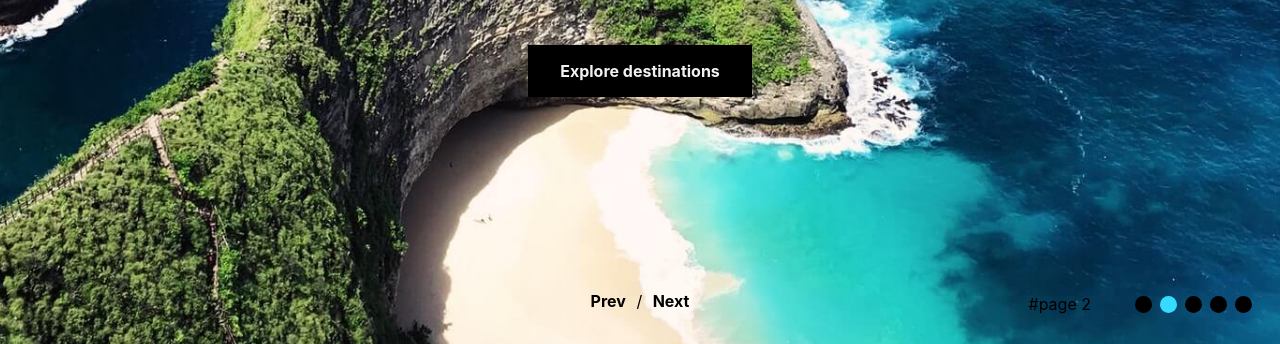
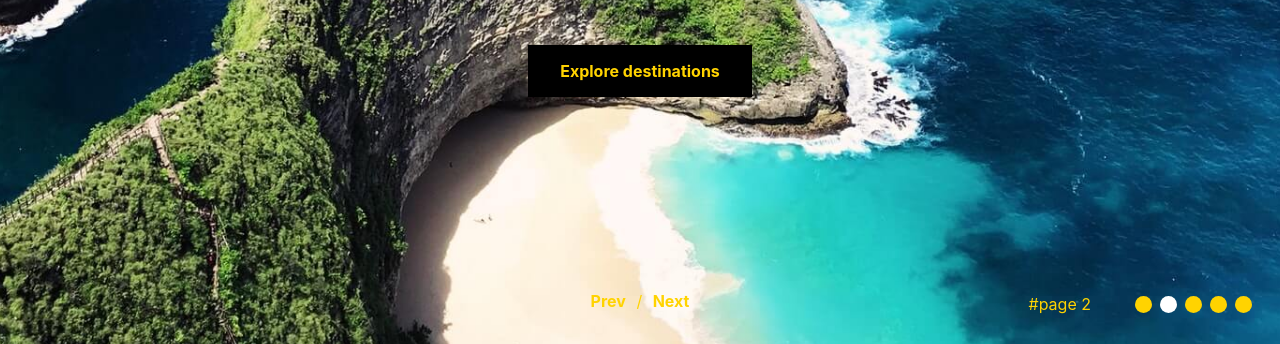
Before and after one commit to nomadkode/nomadfervor, a plain HTML site: page index2.html in a window 1280 px wide. Shown: the part 456-800 px from the top of the page. Drawn offline with Linux system fonts and the light colour scheme.

Commit message:
edit color palette

```diff
--- a/css/style.css
+++ b/css/style.css
@@ -188,67 +188,67 @@ body {
 
 /* Color schemes */
 .demo-1 {
-  --color-text: #fff;
+  --color-text: #e847ae;
   --color-bg: #000;
-  --color-link: #fff;
-  --color-link-hover: #13ca91;
-  --color-stitle: #fff;
+  --color-link: #e847ae;
+  --color-link-hover: #fff;
+  --color-stitle: #e847ae;
   --fontsize-stitle: 12vw;
   --color-sdesc: #fff;
-  --color-slink: #f1f1f1;
+  --color-slink: #e847ae;
   --color-slink-hover: #000;
   --color-slink-bg: #000;
-  --color-slink-hover-bg: #13ca91;
-  --color-nav: #f1f1f1;
-  --color-nav-hover: #13ca91;
+  --color-slink-hover-bg: #e847ae;
+  --color-nav: #e847ae;
+  --color-nav-hover: #fff;
 }
 
 .demo-2 {
-  --color-text: #000;
-  --color-bg: #fff;
-  --color-link: #000;
-  --color-link-hover: #37dbff;
-  --color-stitle: #fff;
+  --color-text: #ffd300;
+  --color-bg: #000;
+  --color-link: #ffd300;
+  --color-link-hover: #fff;
+  --color-stitle: #ffd300;
   --fontsize-stitle: 12vw;
   --color-sdesc: #fff;
-  --color-slink: #f1f1f1;
+  --color-slink: #ffd300;
   --color-slink-hover: #000;
   --color-slink-bg: #000;
-  --color-slink-hover-bg: #37dbff;
-  --color-nav: #000;
-  --color-nav-hover: #37dbff;
+  --color-slink-hover-bg: #ffd300;
+  --color-nav: #ffd300;
+  --color-nav-hover: #fff;
 }
 
 .demo-3 {
-  --color-text: #fff;
-  --color-bg: #333;
-  --color-link: #fff;
-  --color-link-hover: #ed4264;
-  --color-stitle: #fff;
+  --color-text: #08f7fe;
+  --color-bg: #000;
+  --color-link: #08f7fe;
+  --color-link-hover: #fff;
+  --color-stitle: #08f7fe;
   --fontsize-stitle: 12vw;
-  --color-sdesc: #f1f1f1;
-  --color-slink: #f1f1f1;
+  --color-sdesc: #fff;
+  --color-slink: #08f7fe;
   --color-slink-hover: #000;
   --color-slink-bg: #000;
-  --color-slink-hover-bg: #ed4264;
-  --color-nav: #f1f1f1;
-  --color-nav-hover: #ed4264;
+  --color-slink-hover-bg: #08f7fe;
+  --color-nav: #08f7fe;
+  --color-nav-hover: #fff;
 }
 
 .demo-4 {
-  --color-text: #fff;
-  --color-bg: #333;
-  --color-link: #fff;
-  --color-link-hover: #3b27ba;
-  --color-stitle: #fff;
+  --color-text: #472bff;
+  --color-bg: #000;
+  --color-link: #472bff;
+  --color-link-hover: #fff;
+  --color-stitle: #472bff;
   --fontsize-stitle: 12vw;
   --color-sdesc: #fff;
-  --color-slink: #f1f1f1;
-  --color-slink-hover: #000;
-  --color-slink-bg: #000;
-  --color-slink-hover-bg: #3b27ba;
-  --color-nav: #f1f1f1;
-  --color-nav-hover: #3b27ba;
+  --color-slink: #472bff;
+  --color-slink-hover: #f1f1f1;
+  --color-slink-bg: #fff;
+  --color-slink-hover-bg: #472bff;
+  --color-nav: #472bff;
+  --color-nav-hover: #fff;
 }
 
 .demo-5 {
@@ -256,7 +256,7 @@ body {
   --color-bg: #020202;
   --color-link: #fff;
   --color-link-hover: #e847ae;
-  --color-stitle: #f1f1f1;
+  --color-stitle: #e847ae;
   --fontsize-stitle: 12vw;
   --color-nav: #fff;
   --color-nav-hover: #e847ae;
--- a/index2.html
+++ b/index2.html
@@ -91,7 +91,7 @@
             <p class="slide__desc">
               The ocean stirs the heart and inspires the imagination.
             </p>
-            <a class="slide__link" href="#">Adventure yourself</a>
+            <a class="slide__link" href="#">Dive in the ocean</a>
           </div>
           <div class="slide">
             <div
@@ -113,7 +113,7 @@
             <p class="slide__desc">
               Let the waves carry you where the light can not.
             </p>
-            <a class="slide__link" href="#">Discover calmness</a>
+            <a class="slide__link" href="#">Let's go!</a>
           </div>
           <div class="slide">
             <div
--- a/js/demo2.js
+++ b/js/demo2.js
@@ -30,7 +30,7 @@
             easing: { in: 'easeOutQuad', out: 'easeOutQuad' },
           },
         },
-        frameFill: '#111',
+        frameFill: '#08f7fe',
       };
       this.init();
     }
```
